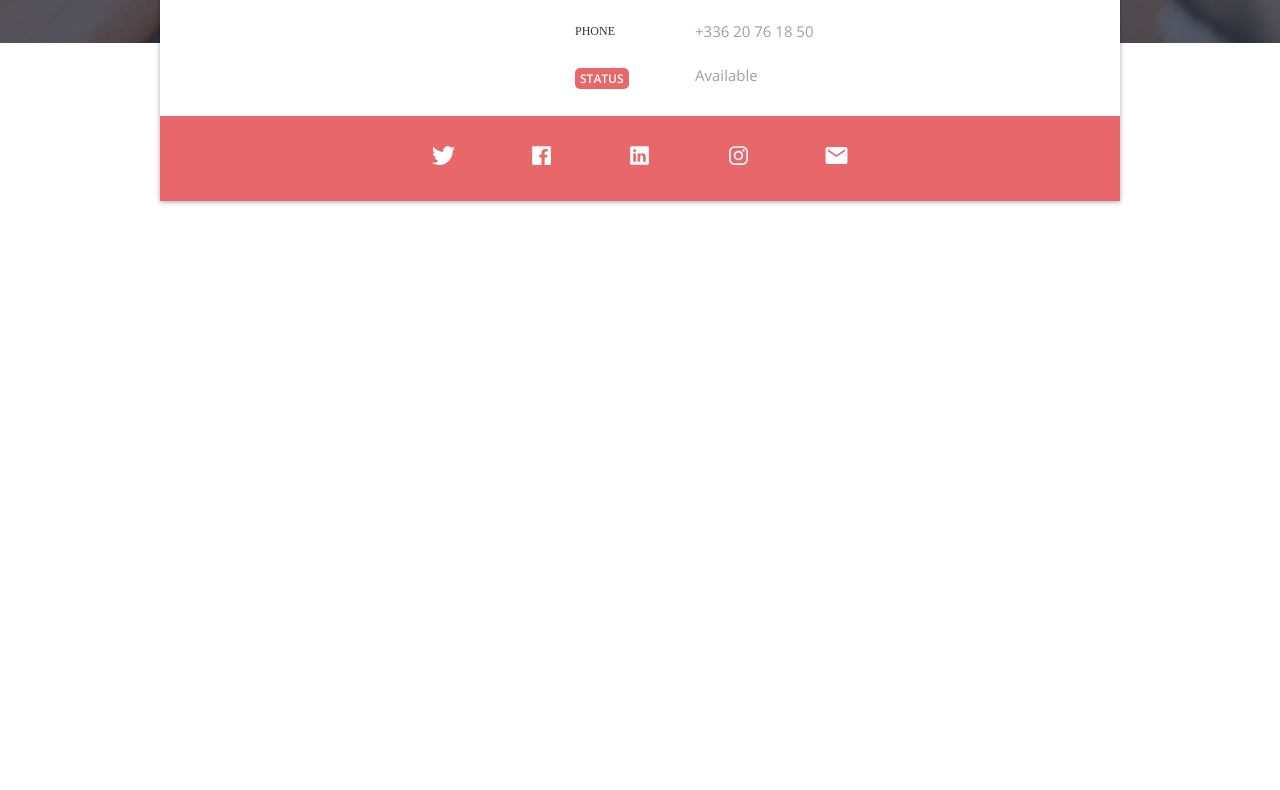
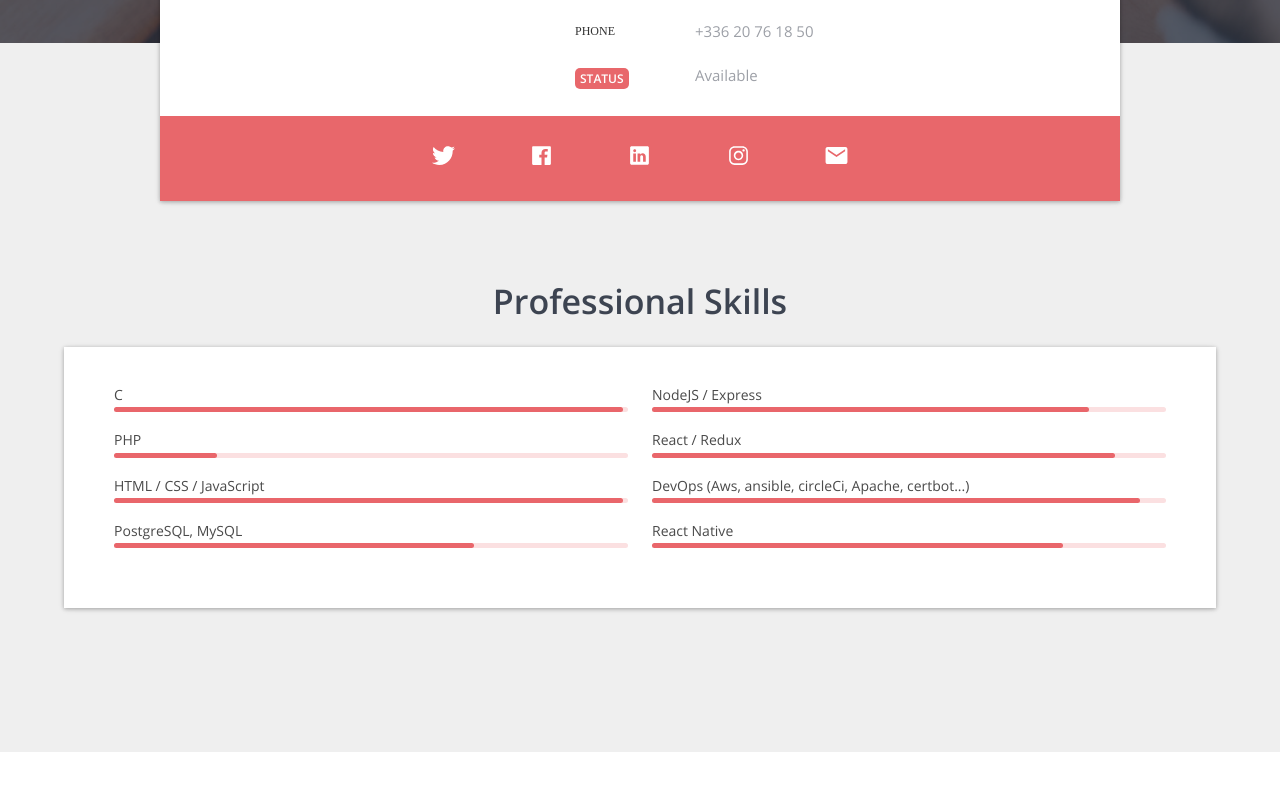
Before and after one commit to mi-mazouz/landing-page, a plain HTML site: page src/index.html in a window 1280 px wide. Shown: the part 482-1272 px from the top of the page. After the commit the page ends 1234 px from the top, so only its background shows below. Drawn offline with nearby package versions, Linux system fonts and the light colour scheme; a web font is replaced by a local one.

Commit message:
Skills section

```diff
--- a/src/css/about.less
+++ b/src/css/about.less
@@ -1,4 +1,5 @@
 .about__container {
+  opacity: 0;
   position: relative;
   z-index: 1;
   background-color: white;
--- a/src/css/index.less
+++ b/src/css/index.less
@@ -1,13 +1,15 @@
 @import './font.less';
 @import './header.less';
 @import './about.less';
+@import './skills.less';
 @import './normalize.less';
 
 body {
-  min-height: 10000px;
+  min-height: 100vh;
   overflow: hidden;
   position: relative;
   font-family: 'open-sans-regular';
+  background-color: #efefef;
 }
 
 header {
@@ -15,5 +17,9 @@ header {
 }
 
 section {
-  padding: 5rem 1.5rem !important;
+  padding: 5rem 1.5rem 0 1.5rem !important;
 }
+
+footer {
+  background-color: transparent !important;
+}
--- /dev/null
+++ b/src/css/skills.less
@@ -0,0 +1,69 @@
+.skills__container {
+  opacity: 0;
+  & > h2 {
+    color: #3d4451;
+    font-size: 34px;
+    line-height: 1.2;
+    font-family: 'open-sans-semibold';
+    text-align: center;
+    margin-bottom: 25px;
+  }
+}
+
+.skills__wrapper {
+  background-color: #fff;
+  box-shadow: 0 1px 6px rgba(0, 0, 0, 0.12), 0 1px 4px rgba(0, 0, 0, 0.24);
+  padding: 40px 50px;
+  .column {
+    @media (max-width: 767px) {
+      &:first-child {
+        padding-bottom: 0;
+      }
+      &:last-child {
+        padding-top: 0;
+      }
+    }
+  }
+}
+
+.skill-container {
+  margin-bottom: 20px;
+  position: relative;
+  & > span {
+    font-size: 14px;
+    line-height: 1.1;
+    display: block;
+    margin-bottom: 5px;
+  }
+  & > div:last-child {
+    height: 5px;
+    position: relative;
+    & > span {
+      background-color: #e8676b;
+      width: 0;
+      height: 100%;
+      display: block;
+      z-index: 1;
+      -webkit-border-radius: 5px;
+      -moz-border-radius: 5px;
+      border-radius: 5px;
+      -webkit-transition: width 700ms ease-out 100ms;
+      -moz-transition: width 700ms ease-out 100ms;
+      transition: width 700ms ease-out 100ms;
+      &:after {
+        content: '';
+        background-color: #e8676b;
+        opacity: 0.2;
+        position: absolute;
+        left: 0;
+        bottom: 0;
+        width: 100%;
+        height: 100%;
+        z-index: 0;
+        -webkit-border-radius: 5px;
+        -moz-border-radius: 5px;
+        border-radius: 5px;
+      }
+    }
+  }
+}
--- a/src/html/about.html
+++ b/src/html/about.html
@@ -1,4 +1,4 @@
-<div class="about__container animated fadeInUp container">
+<div class="about__container container">
   <div class="columns about__information-container">
     <div class="column is-5">
       <image
--- /dev/null
+++ b/src/html/skills.html
@@ -0,0 +1,43 @@
+<div class="skills__container container">
+  <h2 name="skillsTitle">Professional Skills</h2>
+  <div class="skills__wrapper">
+    <div class="columns">
+      <div class="column is-6">
+        <div class="skill-container">
+          <span>C</span>
+          <div><span data-width="99%"></span></div>
+        </div>
+        <div class="skill-container">
+          <span>PHP</span>
+          <div><span data-width="20%"></span></div>
+        </div>
+        <div class="skill-container">
+          <span>HTML / CSS / JavaScript</span>
+          <div><span data-width="99%"></span></div>
+        </div>
+        <div class="skill-container">
+          <span>PostgreSQL, MySQL</span>
+          <div><span data-width="70%"></span></div>
+        </div>
+      </div>
+      <div class="column is-6">
+        <div class="skill-container">
+          <span>NodeJS / Express</span>
+          <div><span data-width="85%"></span></div>
+        </div>
+        <div class="skill-container">
+          <span>React / Redux</span>
+          <div><span data-width="90%"></span></div>
+        </div>
+        <div class="skill-container">
+          <span>DevOps (Aws, ansible, circleCi, Apache, certbot...)</span>
+          <div><span data-width="95%"></span></div>
+        </div>
+        <div class="skill-container">
+          <span>React Native</span>
+          <div><span data-width="80%"></span></div>
+        </div>
+      </div>
+    </div>
+  </div>
+</div>
--- a/src/index.html
+++ b/src/index.html
@@ -33,16 +33,19 @@
     <header id="header"></header>
     <section id="about" class="section"></section>
     <section id="skills" class="section"></section>
+    <footer class="footer"></footer>
   </body>
   <script>
     $(function() {
       $('#header').load('html/header.html');
       $('#about').load('html/about.html');
+      $('#skills').load('html/skills.html');
     });
     $(document).ready(function() {
       $.getScript('./js/index.js');
       $.getScript('./js/header.js');
       $.getScript('./js/about.js');
+      $.getScript('./js/skills.js');
       $.getScript('./js/i18next.js');
     });
   </script>
--- a/src/js/header.js
+++ b/src/js/header.js
@@ -29,6 +29,15 @@ function handleHeaderItemSection() {
       links.map((_, link) => {
         $(link).removeClass('menu-item-selected');
       });
+    }
+
+    if (scrollTop + $(this).height() / 3 >= offsetTop - 80) {
+      const sectionContainer = $(`.${section.id}__container`);
+
+      sectionContainer.addClass('animated fadeInUp');
+      if (section.id === 'skills') {
+        setSkillsWidth();
+      }
     }
   });
 }
@@ -65,3 +74,6 @@ function handleNavBarCss() {
       });
   }
 }
+
+handleNavBarCss();
+handleHeaderItemSection();
--- a/src/js/i18next.js
+++ b/src/js/i18next.js
@@ -9,7 +9,8 @@ const resources = {
       aboutTitle: 'Je suis',
       aboutDescription: 'Développeur Full Stack',
       address: 'Adresse',
-      available: 'Disponible'
+      available: 'Disponible',
+      skillsTitle: 'Compétence professionnelle'
     }
   },
   en: {
@@ -22,7 +23,8 @@ const resources = {
       aboutTitle: "I'm",
       aboutDescription: 'Developer Full Stack',
       address: 'Address',
-      available: 'Available'
+      available: 'Available',
+      skillsTitle: 'Professional skills'
     }
   }
 };
--- /dev/null
+++ b/src/js/skills.js
@@ -0,0 +1,11 @@
+function setSkillsWidth() {
+  const skillsBar = $('.skill-container')
+    .find(`[data-width]`)
+    .toArray();
+
+  skillsBar.map(skillBar => {
+    const width = $(skillBar).attr('data-width');
+
+    $(skillBar).css('width', width);
+  });
+}
```
